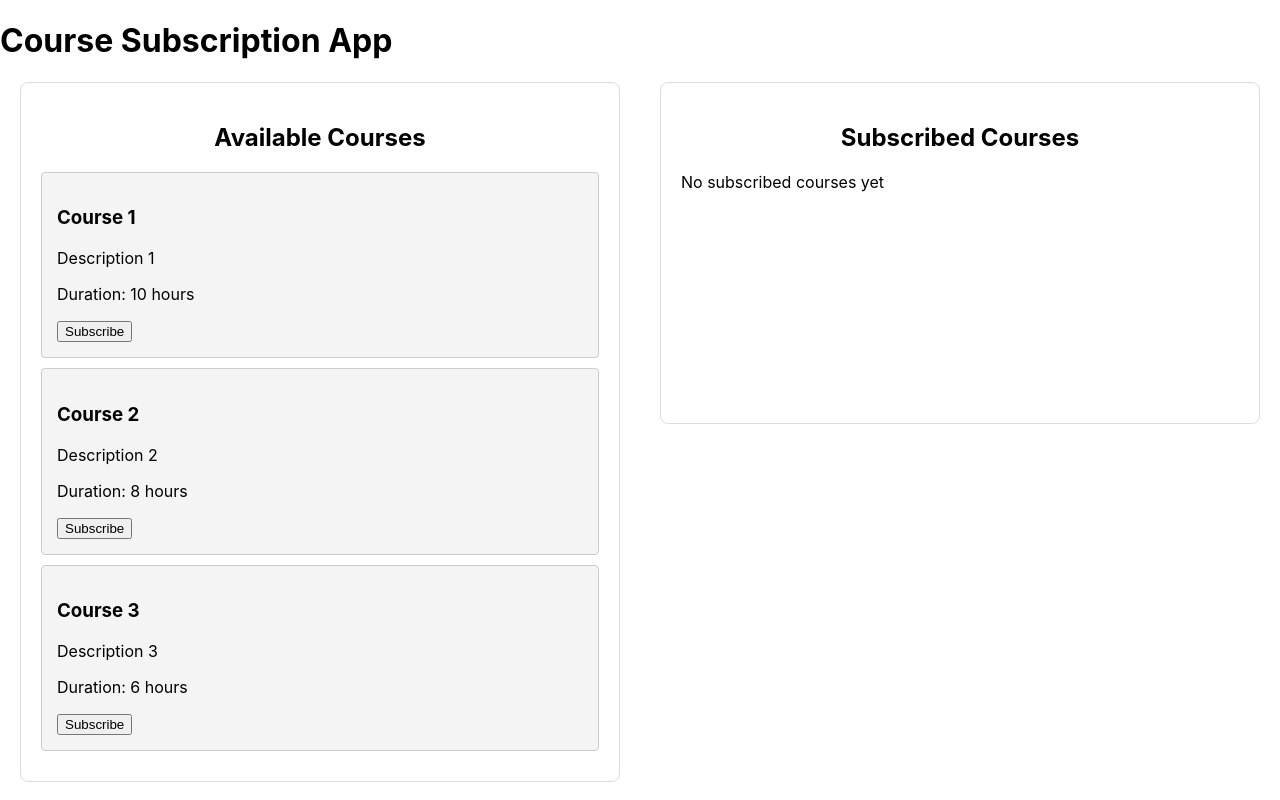
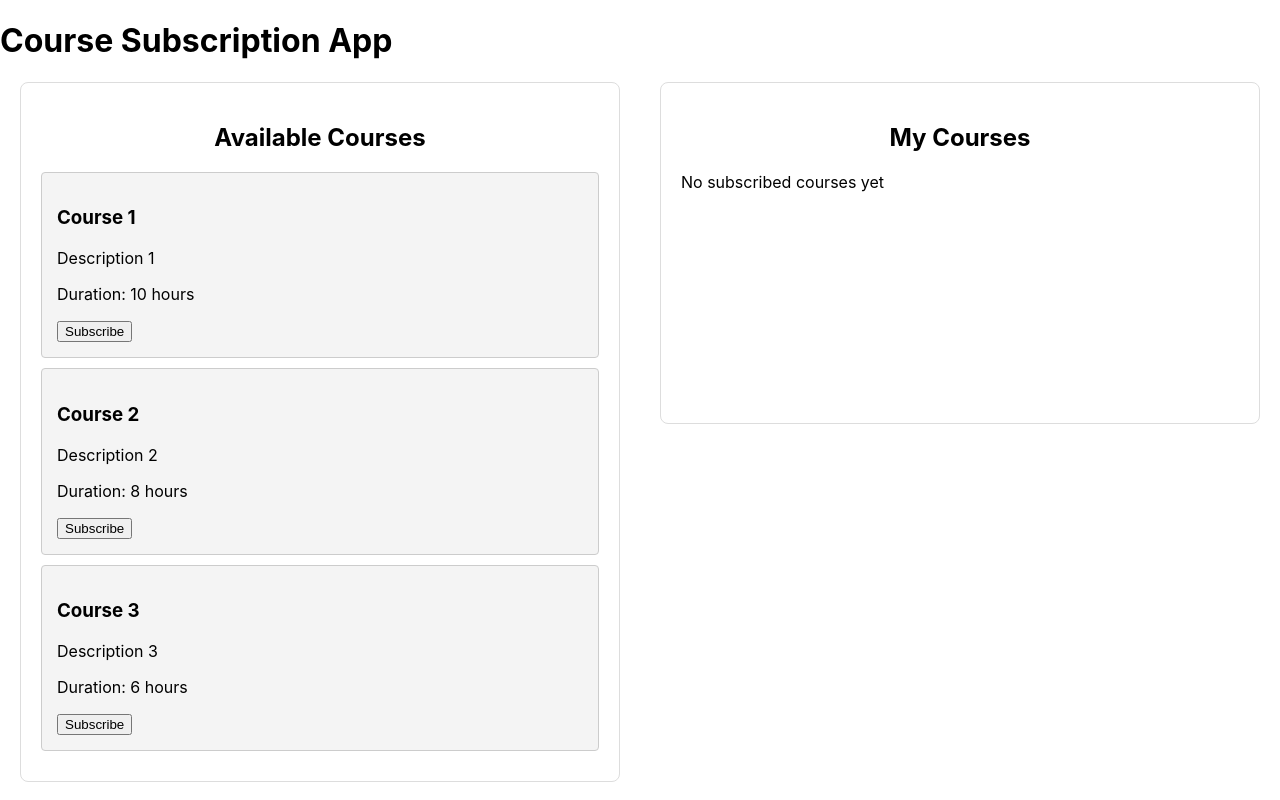
Before and after one commit to iuloz/course-subscription-app, a React (Create React App) app: page / in a window 1280 px wide. Built offline with nearby package versions, Linux system fonts and the light colour scheme.

Commit message:
Added some more styling

```diff
--- a/src/App.css
+++ b/src/App.css
@@ -13,7 +13,7 @@
   min-height: 300px;
 }
 
-.course-card {
+.course-card, .subscribed-course-card {
   background-color: #f4f4f4;
   padding: 15px;
   margin-bottom: 10px;
--- a/src/App.js
+++ b/src/App.js
@@ -3,7 +3,7 @@ import { DragDropContext, Droppable, Draggable } from '@hello-pangea/dnd';
 import './App.css';
 import Grid from '@mui/material/Grid2';
 import CourseList from './components/CourseList';
-import Courses from './components/Courses';
+import Courses from './components/MyCourses';
 import SubscriptionBasket from './components/SubscriptionBasket'; // Optional Drag and Drop
 
 function App() {
@@ -21,14 +21,27 @@ function App() {
     // Dropped outside any droppable area
     if (!destination) return;
 
-    if (source.droppableId === 'courses' && destination.droppableId === 'subscribed') {
+    if (source.droppableId === destination.droppableId) {
+      // Handle reordering within the same list (either "courses" or "subscribed")
+      if (source.droppableId === 'courses') {
+        const reorderedCourses = Array.from(courses);
+        const [movedCourse] = reorderedCourses.splice(source.index, 1);
+        reorderedCourses.splice(destination.index, 0, movedCourse);
+        setCourses(reorderedCourses);
+      }
+    } else if (source.droppableId === 'courses' && destination.droppableId === 'subscribed') {
       // Moving from available courses to subscribed courses
       const draggedCourse = courses[source.index];
       if (!subscribedCourses.some((course) => course.id === draggedCourse.id)) {
         setSubscribedCourses([...subscribedCourses, draggedCourse]);
+
+        // Remove the course from the available courses list
+        const remainingCourses = courses.filter(course => course.id !== draggedCourse.id);
+        setCourses(remainingCourses);
       }
     }
   };
+
 
   const handleSubscribe = (course) => {
     if (!subscribedCourses.some((c) => c.id === course.id)) {
@@ -37,8 +50,15 @@ function App() {
   };
 
   const handleUnsubscribe = (course) => {
+    // Remove the course from the subscribed list
     setSubscribedCourses(subscribedCourses.filter((c) => c.id !== course.id));
+
+    // Add the unsubscribed course back to the available courses list
+    if (!courses.some((c) => c.id === course.id)) {
+      setCourses([...courses, course]);
+    }
   };
+
 
   return (
     <div className="App">
@@ -47,7 +67,6 @@ function App() {
         {/* Droppable for available courses */}
         <Grid container>
           <Grid item size={6}>
-
             <Droppable droppableId="courses">
               {(provided) => (
                 <div className="course-list" {...provided.droppableProps} ref={provided.innerRef}>
@@ -78,13 +97,23 @@ function App() {
           <Grid item size={6}>
             {/* Droppable for subscribed courses */}
             <Droppable droppableId="subscribed">
-              {(provided) => (
-                <div className="subscription-basket" {...provided.droppableProps} ref={provided.innerRef}>
-                  <h2>Subscribed Courses</h2>
+              {(provided, snapshot) => (
+                <div
+                  className="subscription-basket"
+                  {...provided.droppableProps}
+                  ref={provided.innerRef}
+                  style={{
+                    backgroundColor: snapshot.isDraggingOver ? 'lightblue' : 'white', // Change background on hover
+                    transition: 'background-color 0.3s ease',
+                  }}
+                >
+                  <h2>My Courses</h2>
                   {subscribedCourses.length > 0 ? (
                     subscribedCourses.map((course, index) => (
-                      <div key={course.id}>
+                      <div key={course.id} className="subscribed-course-card">
                         <h3>{course.title}</h3>
+                        <p>{course.description}</p>
+                        <p>Duration: {course.duration} hours</p>
                         <button onClick={() => handleUnsubscribe(course)}>Unsubscribe</button>
                       </div>
                     ))
--- a/src/components/Courses.js
+++ b/src/components/MyCourses.js
@@ -1,9 +1,9 @@
 import React from 'react';
 
-const Courses = ({ subscribedCourses, onUnsubscribe }) => {
+const MyCourses = ({ subscribedCourses, onUnsubscribe }) => {
   return (
     <div>
-      <h2>Courses</h2>
+      <h2>My Courses</h2>
       <ul>
         {subscribedCourses.length > 0 ? (
           subscribedCourses.map((course) => (
@@ -20,4 +20,4 @@ const Courses = ({ subscribedCourses, onUnsubscribe }) => {
   );
 };
 
-export default Courses;
+export default MyCourses;
```
